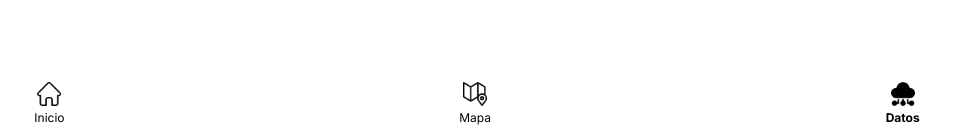
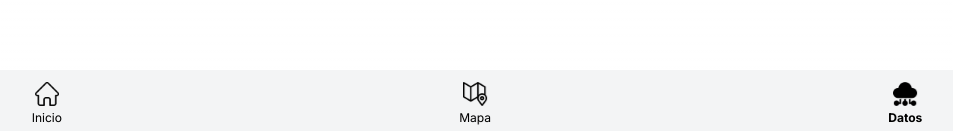
Before and after one commit to edgargutgzz/calidadaire, a Next.js app: page /datos in a window 1280 px wide. Shown: the part 666-797 px from the top of the page, without its empty margins (163-1116 px from the left). Built offline with nearby package versions, Linux system fonts and the light colour scheme.

Commit message:
opacity navbar

```diff
--- a/components/navbar.js
+++ b/components/navbar.js
@@ -4,7 +4,7 @@ import Image from 'next/image'
 
 function Navbar({ currentPage }) {
   return (
-    <nav className = "bg-white z-10 fixed w-full bottom-0">
+    <nav className = "bg-gray-100 bg-opacity-90 z-10 fixed w-full bottom-0">
         <div className="container mx-auto px-6 pt-3 pb-2 flex justify-around items-center">
 
           {/* Home */}
@@ -17,7 +17,7 @@ function Navbar({ currentPage }) {
 
           {/* Mapa */}
           <Link href="/mapa">
-            <div className="flex flex-col items-center text-xs text-black mx-14">
+            <div className="flex flex-col items-center text-xs text-black mx-16">
               <Image src={currentPage === 'mapa' ? "/mapa_on.png" : "/mapa_off.png"} alt="Mapa" width={24} height={24} />
               <span className={`mt-0 pt-1 ${currentPage === 'mapa' ? "font-bold" : ""}`}>Mapa</span>
             </div>
```
